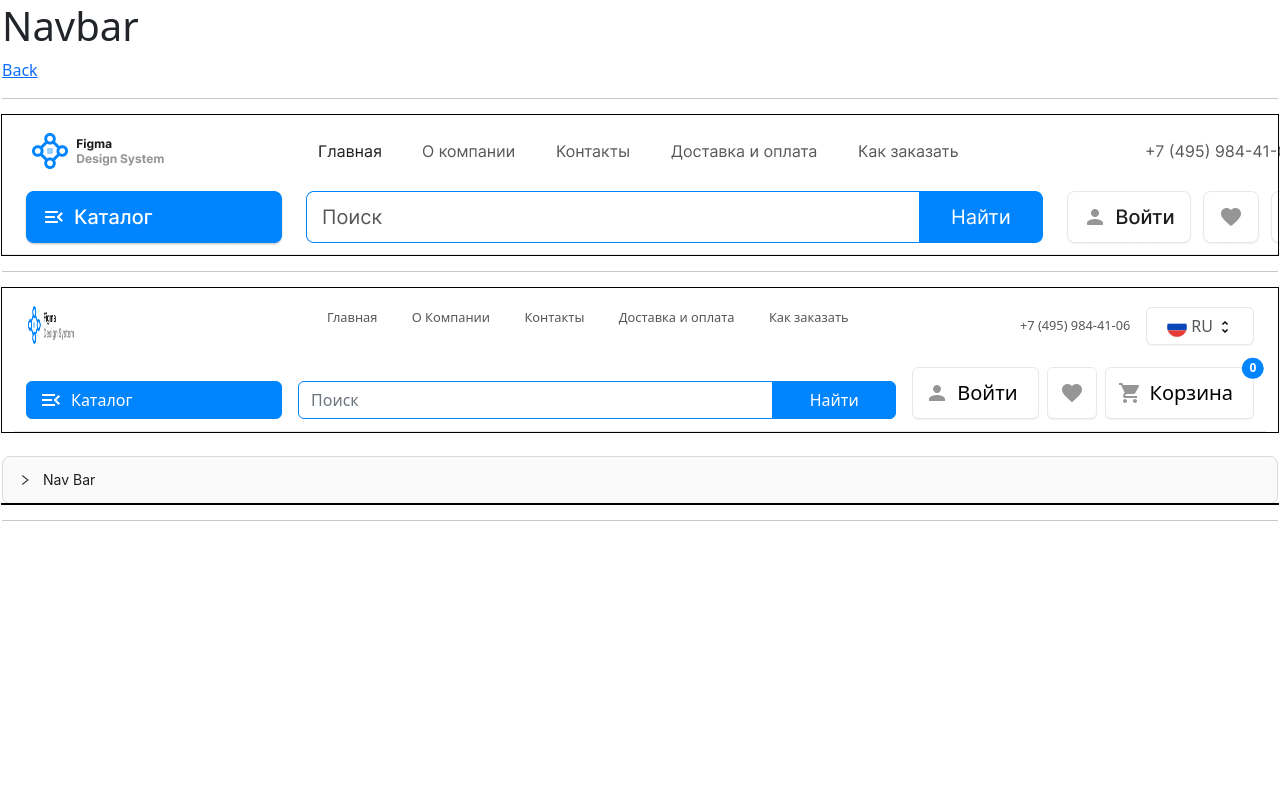
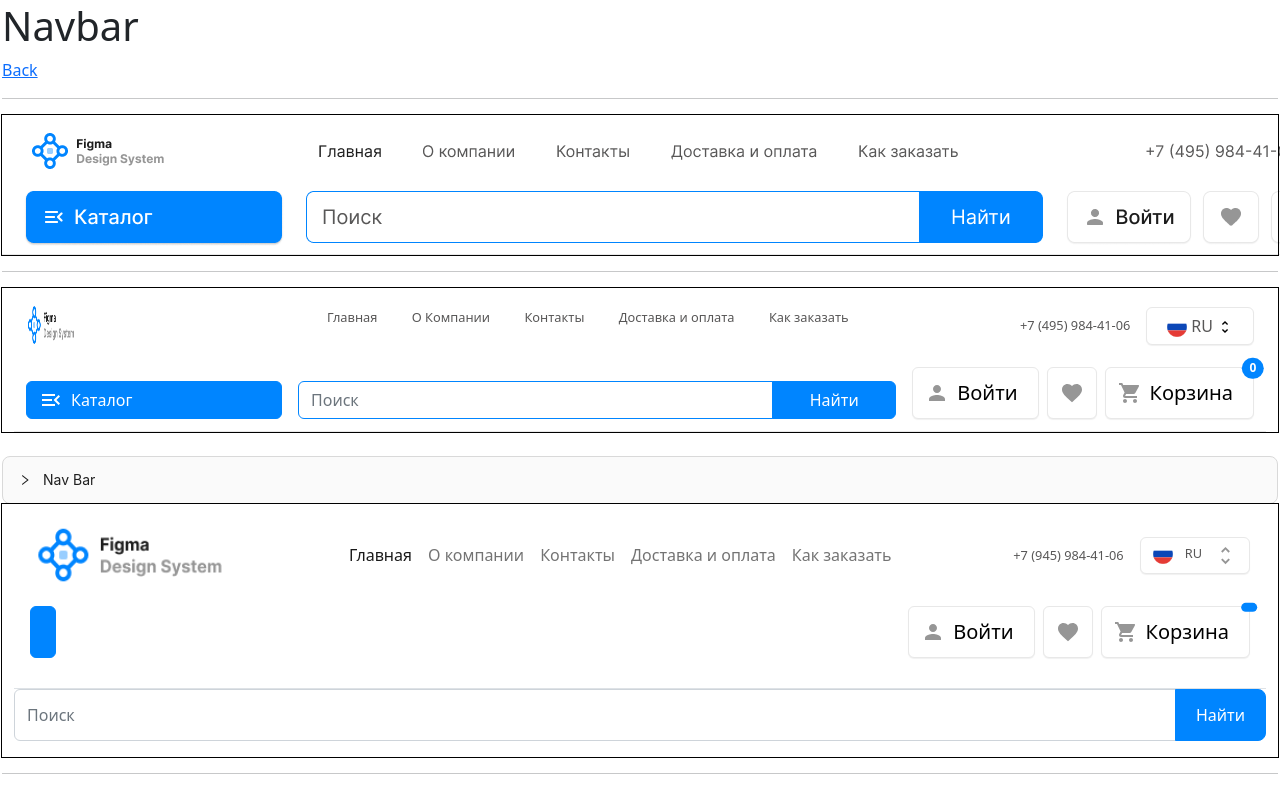
Before and after one commit to picus23/any-web-components, a Next.js app: page /navbar in a window 1280 px wide. Shown: the top 796 px of the page. Built offline with nearby package versions, Linux system fonts and the light colour scheme.

Commit message:
fixed find input navbar and FilterField

```diff
--- a/components/searchElement/SearchInput.tsx
+++ b/components/searchElement/SearchInput.tsx
@@ -37,7 +37,7 @@ const SearchInput: FC<SearchInputProps> = ({ searchPhrase, handleSearch, handleU
                     placeholder="Поиск"
                     aria-label="Search"
                 />
-                <Button btn_style="btn-primary">Найти</Button>
+                <Button btn_style="btn-primary" style={{ borderRadius: '0 8px 8px 0' }}>Найти</Button>
             </div>
         </form>
     );
--- a/pages/navbar/index.tsx
+++ b/pages/navbar/index.tsx
@@ -8,6 +8,7 @@ import TempNavbar from "@/components/navbar/TempNavbar";
 import Button from "@/components/buttons/Button";
 import { useRef } from "react";
 import { MdFavorite, MdPerson, MdShoppingCart } from "react-icons/md";
+import SearchInput from "@/components/searchElement/SearchInput";
 
 export default function () {
 
@@ -31,15 +32,16 @@ export default function () {
         <CollapseAntd title={'Nav Bar'} text={'<Navbar type_navbar="my"></Navbar>'}></CollapseAntd>
 
         <div className="container-xxl" style={{ outline: '1px solid #000' }}>
-            {/* <TempNavbar
+            <TempNavbar
                 catalog={<Button />}
                 hook={useRef()}
-                basket={<Button isCounterUp={true} icon={<MdShoppingCart size={24} fill={'#969696'} />} counter={0}><span style={{fontWeight:'500'}}>Корзина</span></Button>}
-                login={<Button class_name="py-2" icon={<MdPerson size={24} fill={'#969696'} />} ><span style={{fontWeight:'500'}}>Войти</span></Button>
+                basket={<Button isCounterUp={true} icon={<MdShoppingCart size={24} fill={'#969696'} />} counter={0}><span style={{ fontWeight: '500' }}>Корзина</span></Button>}
+                login={<Button class_name="py-2" icon={<MdPerson size={24} fill={'#969696'} />} ><span style={{ fontWeight: '500' }}>Войти</span></Button>
                 }
                 favorite={<Button icon={<MdFavorite size={24} fill={'#969696'} />} />}>
 
-            </TempNavbar> */}
+            </TempNavbar>
+            <SearchInput />
         </div>
 
         <hr />
```
Also changed, not shown: components/filter/FilterField.tsx (+5 -8 lines).
